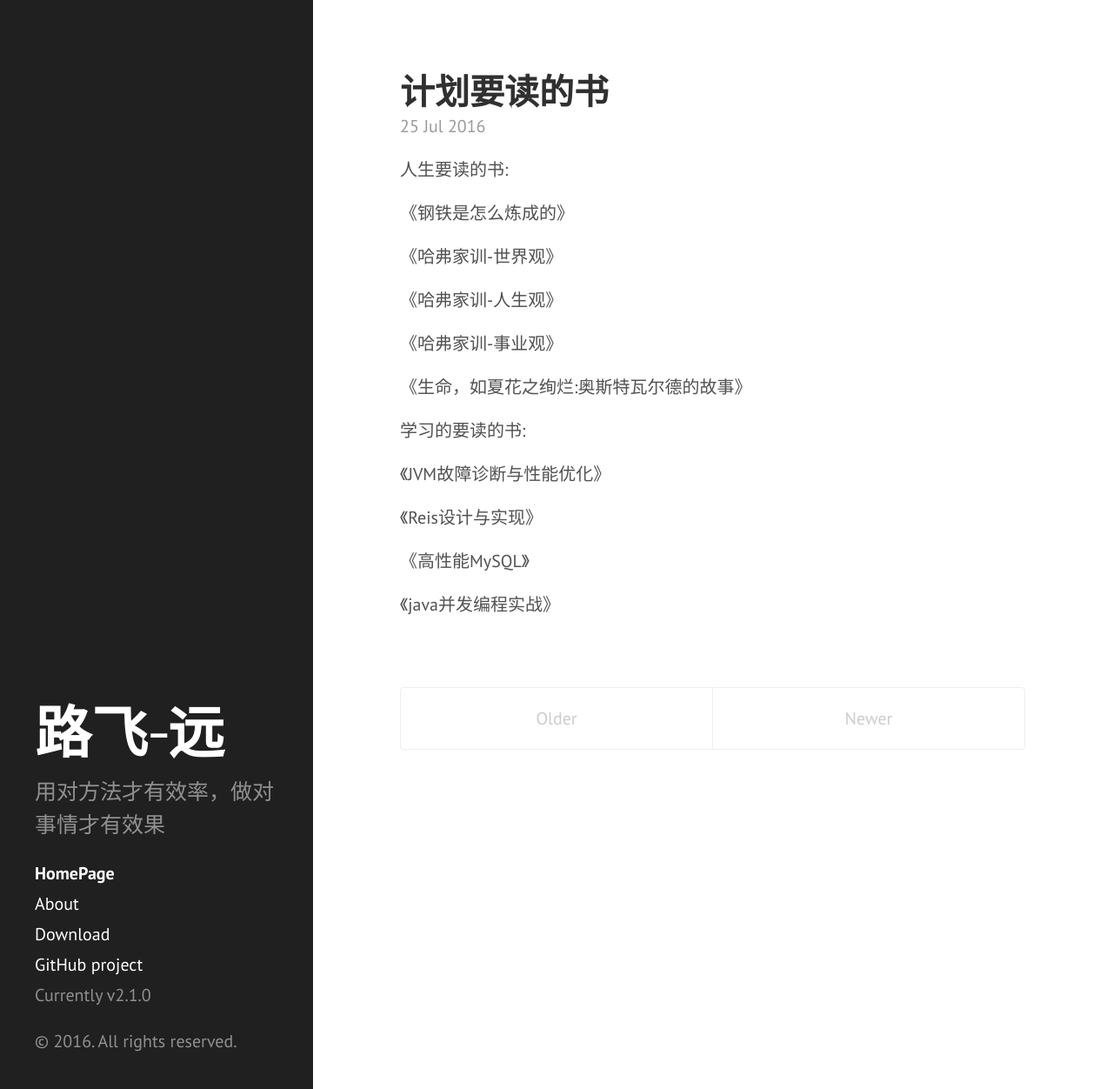
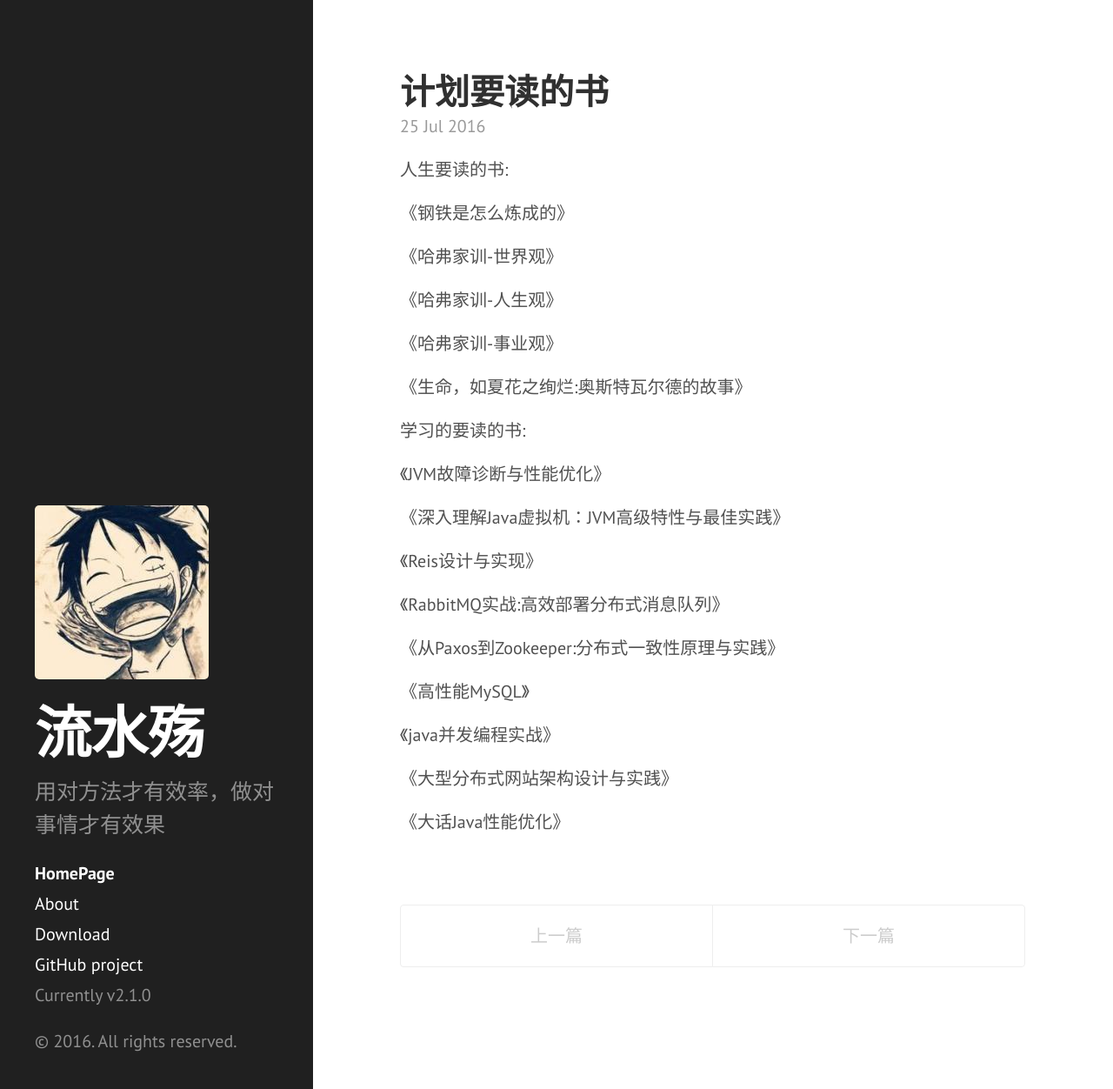
Before and after one commit to lkzlee/lkzlee.github.io, a Jekyll site: the page built from index.html, in a window 1280 px wide and 1252 px high. Shown: the whole window at 87% size. Built offline with Jekyll 4.4.1, drawn with Linux system fonts in a browser that asks for light colours; the list of posts is cut into pages by our own code.

Commit message:
个人系统搭建

```diff
--- a/_config.yml
+++ b/_config.yml
@@ -6,8 +6,8 @@ highlighter:      pygments
 permalink:        pretty
 
 # Setup
-title:            路飞-远
-tagline:          'test'
+title:            '流水殇'
+tagline:          '读书计划'
 description:      '用对方法才有效率，做对事情才有效果'
 url:              https://lkzlee.github.io
 baseurl:          /
--- a/_includes/sidebar.html
+++ b/_includes/sidebar.html
@@ -1,7 +1,10 @@
 <div class="sidebar">
   <div class="container sidebar-sticky">
     <div class="sidebar-about">
+
+
       <h1>
+	   <img src="/images/myphoto3.jpg"></img>
         <a href="{{ site.baseurl }}">
           {{ site.title }}
         </a>
@@ -26,7 +29,7 @@
         {% endif %}
       {% endfor %}
 
-      <a class="sidebar-nav-item" href="{{ site.github.repo }}/archive/v{{ site.version }}.zip">Download</a>
+      <a class="sidebar-nav-item" href="{{ site.github.repo }}/archive/v{{ site.version }}.xxx">Download</a>
       <a class="sidebar-nav-item" href="{{ site.github.repo }}">GitHub project</a>
       <span class="sidebar-nav-item">Currently v{{ site.version }}</span>
     </nav>
--- a/_posts/2016-07-25-book list.md
+++ b/_posts/2016-07-25-book list.md
@@ -19,8 +19,18 @@ title: 计划要读的书
 
 《JVM故障诊断与性能优化》
 
+《深入理解Java虚拟机：JVM高级特性与最佳实践》
+
 《Reis设计与实现》
+
+《RabbitMQ实战:高效部署分布式消息队列》
+
+《从Paxos到Zookeeper:分布式一致性原理与实践》
 
 《高性能MySQL》
 
 《java并发编程实战》
+
+《大型分布式网站架构设计与实践》
+
+《大话Java性能优化》
--- a/index.html
+++ b/index.html
@@ -21,17 +21,17 @@ title: Home
 
 <div class="pagination">
   {% if paginator.next_page %}
-    <a class="pagination-item older" href="{{ site.baseurl }}page{{paginator.next_page}}">Older</a>
+    <a class="pagination-item older" href="{{ site.baseurl }}page{{paginator.next_page}}">上一篇</a>
   {% else %}
-    <span class="pagination-item older">Older</span>
+    <span class="pagination-item older">上一篇</span>
   {% endif %}
   {% if paginator.previous_page %}
     {% if paginator.page == 2 %}
-      <a class="pagination-item newer" href="{{ site.baseurl }}">Newer</a>
+      <a class="pagination-item newer" href="{{ site.baseurl }}">下一篇</a>
     {% else %}
-      <a class="pagination-item newer" href="{{ site.baseurl }}page{{paginator.previous_page}}">Newer</a>
+      <a class="pagination-item newer" href="{{ site.baseurl }}page{{paginator.previous_page}}">下一篇</a>
     {% endif %}
   {% else %}
-    <span class="pagination-item newer">Newer</span>
+    <span class="pagination-item newer">下一篇</span>
   {% endif %}
 </div>
```
Also changed, not shown: images/myphoto3.jpg (added).
